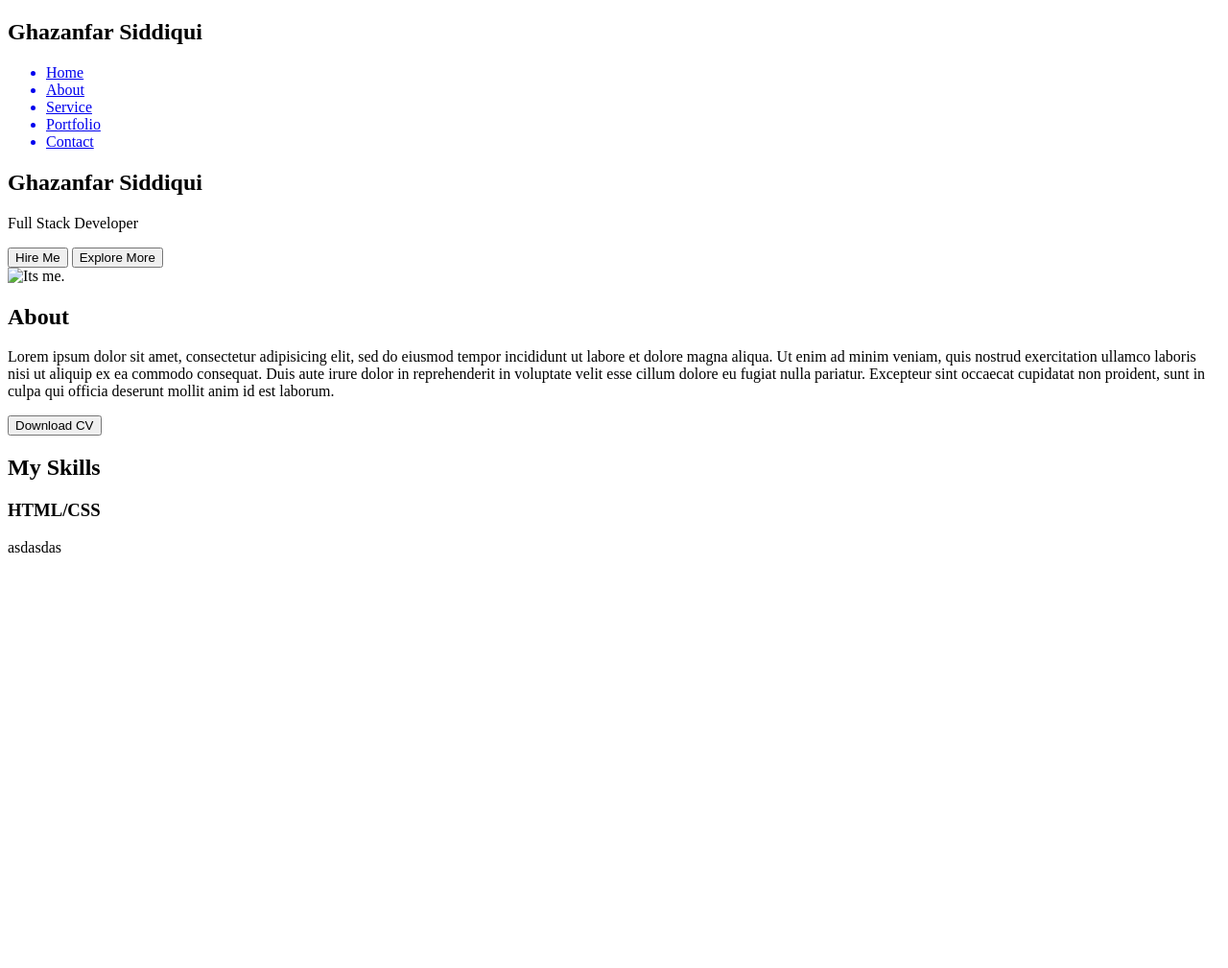
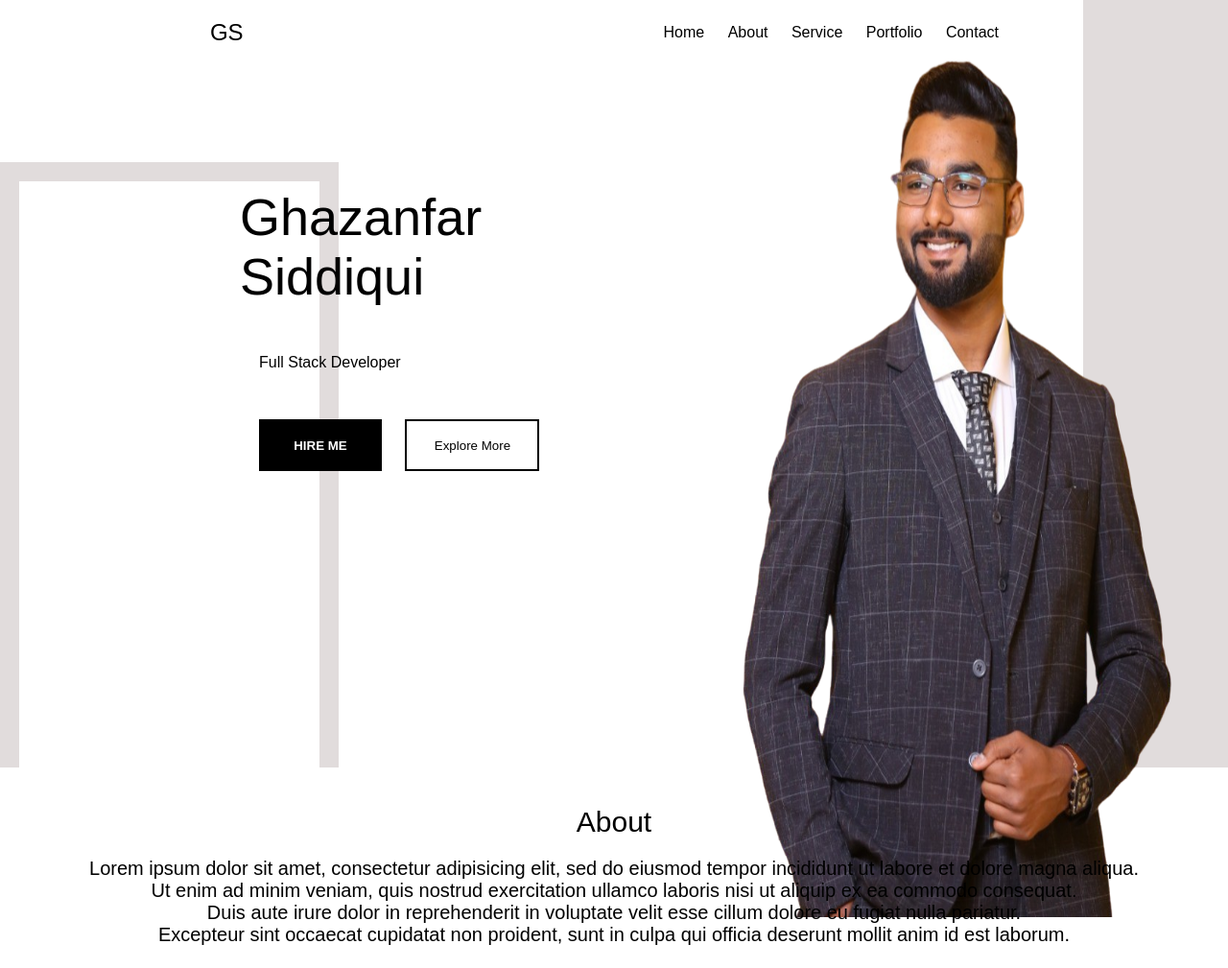
Before and after one commit to smazy/project-portfolio-2, a plain HTML site: page index.html in a window 1280 px wide. Shown: the top 1009 px of the page at 96% size. Before the commit the page ends 800 px from the top, so only its background shows below. Drawn offline with Linux system fonts and the light colour scheme; a web font is replaced by a local one.

Commit message:
added new hero interface

```diff
--- a/index.html
+++ b/index.html
@@ -2,14 +2,13 @@
 <html lang="en" dir="ltr">
   <head>
     <meta charset="utf-8">
-    <title></title>
+    <title>Ghazanfar Siddiqui - Software Engineer</title>
+    <link rel="stylesheet" href="./styles/styles.css">
   </head>
   <body>
     <section class="container">
       <div class="Nav-container">
-      <div class="logo">
-        <h1>Ghazanfar Siddiqui</h1>
-      </div>
+        <span><h1>GS</h1></span>
       <div class="navigation">
         <ul>
           <a href="#"><li>Home</li></a>
@@ -20,24 +19,28 @@
         </ul>
       </div>
       </div>
+      <div class="hero-container">
       <div class="hero-text">
         <h1>Ghazanfar Siddiqui</h1>
         <p>Full Stack Developer</p>
-        <button>Hire Me</button>
-        <button>Explore More</button>
+        <div class="buttons">
+          <button class="full">Hire Me</button>
+          <button class="outlined-btn">Explore More</button>
+        </div>
       </div>
       <div class="hero-image">
-        <img src="#" alt="Its me.">
+        <img src="./images/hero-img.png" alt="Its me.">
+      </div>
       </div>
     </section>
     <section class="About">
       <div class="About-text">
-        <h2>About</h2>
-        <p>Lorem ipsum dolor sit amet, consectetur adipisicing elit, sed do eiusmod tempor incididunt ut labore et dolore magna aliqua.
-          Ut enim ad minim veniam, quis nostrud exercitation ullamco laboris nisi ut aliquip ex ea commodo consequat.
-          Duis aute irure dolor in reprehenderit in voluptate velit esse cillum dolore eu fugiat nulla pariatur.
+        <h1>About</h1>
+        <p>Lorem ipsum dolor sit amet, consectetur adipisicing elit, sed do eiusmod tempor incididunt ut labore et dolore magna aliqua. <br>
+          Ut enim ad minim veniam, quis nostrud exercitation ullamco laboris nisi ut aliquip ex ea commodo consequat.<br>
+          Duis aute irure dolor in reprehenderit in voluptate velit esse cillum dolore eu fugiat nulla pariatur.<br>
           Excepteur sint occaecat cupidatat non proident, sunt in culpa qui officia deserunt mollit anim id est laborum.</p>
-          <button>Download CV</button>
+          <button class="full">Download CV</button>
       </div>
       <div class="Skills">
         <h1>My Skills</h1>
@@ -49,5 +52,70 @@
         </div>
       </div>
     </section>
+    <section class="paralax">
+        <div class="parrallax"></div>
+        <div class="services">
+            <h1>What I Do?</h1>
+            <div class="service-item">
+                <i class="material-icons"></i>
+                <h2>Front-End</h2>
+                <p>Lorem ipsum dolor sit amet, consectetur adipisicing elit, sed do eiusmod tempor incididunt ut labore et dolore magna aliqua.
+                  Ut enim ad minim veniam, quis nostrud exercitation ullamco laboris nisi ut aliquip ex ea commodo consequat.
+                  Duis aute irure dolor in reprehenderit in voluptate velit esse cillum dolore eu fugiat nulla pariatur.
+                  Excepteur sint occaecat cupidatat non proident, sunt in culpa qui officia deserunt mollit anim id est laborum.</p>
+            </div>
+            <div class="service-item">
+                <i class="material-icons"></i>
+                <h2>Front-End</h2>
+                <p>Lorem ipsum dolor sit amet, consectetur adipisicing elit, sed do eiusmod tempor incididunt ut labore et dolore magna aliqua.
+                  Ut enim ad minim veniam, quis nostrud exercitation ullamco laboris nisi ut aliquip ex ea commodo consequat.
+                  Duis aute irure dolor in reprehenderit in voluptate velit esse cillum dolore eu fugiat nulla pariatur.
+                  Excepteur sint occaecat cupidatat non proident, sunt in culpa qui officia deserunt mollit anim id est laborum.</p>
+            </div>
+            <div class="service-item">
+                <i class="material-icons"></i>
+                <h2>Front-End</h2>
+                <p>Lorem ipsum dolor sit amet, consectetur adipisicing elit, sed do eiusmod tempor incididunt ut labore et dolore magna aliqua.
+                  Ut enim ad minim veniam, quis nostrud exercitation ullamco laboris nisi ut aliquip ex ea commodo consequat.
+                  Duis aute irure dolor in reprehenderit in voluptate velit esse cillum dolore eu fugiat nulla pariatur.
+                  Excepteur sint occaecat cupidatat non proident, sunt in culpa qui officia deserunt mollit anim id est laborum.</p>
+            </div>
+        </div>
+    </section>
+    <<section class="recent-work">
+      <h1>My Recent Work</h1>
+      <div class="grid-container">
+          <div class="grid-item">
+            <img src="#" alt="">
+            <h3>Hello World</h3>
+            <a href="#"><i></i></a>
+            <a href="#"><i></i></a>
+          </div>
+          <div class="grid-item">
+              <img src="#" alt="">
+              <h3>Hello World</h3>
+              <a href="#"><i></i></a>
+              <a href="#"><i></i></a>
+          </div>
+          <div class="grid-item">
+              <img src="#" alt="">
+              <h3>Hello World</h3>
+              <a href="#"><i></i></a>
+              <a href="#"><i></i></a>
+          </div>
+      </div>
+    </section>
+    <section class="contact">
+      <form class="" action="index.html" method="post">
+        dasdsdasd
+      </form>
+    </section>
+    <footer>
+      <a href="#"><i></i></a>
+      <a href="#"><i></i></a>
+      <a href="#"><i></i></a>
+      <a href="#"><i></i></a>
+      <p>2045 All Rights Reserved</p>
+    </footer>
   </body>
 </html>
--- a/styles/styles.css
+++ b/styles/styles.css
@@ -0,0 +1,110 @@
+@import url('https://fonts.googleapis.com/css2?family=Muli:wght@400;500;700&display=swap');
+
+* {
+  margin: 0;
+  padding: 0;
+  box-sizing: border-box;
+  font-family: 'Muli', sans-serif;
+  font-weight: 400;
+}
+.container {
+  height: 100vh;
+  background-image: url("../images/background-img.png");
+}
+.Nav-container {
+  display: flex;
+  justify-content: space-around;
+  padding: 20px 0px 20px 0px;
+  align-items: center;
+}
+.Nav-container span {
+  color: black;
+}
+.navigation ul {
+  display: inline-block;
+  list-style-type: none;
+
+}
+.navigation ul a {
+  padding-right: 20px;
+}
+.navigation ul a li {
+  display: inline-block;
+  color: black;
+}
+.navigation ul a:hover {
+  border-bottom: 2px solid black;
+}
+.hero-container {@import url('https://fonts.googleapis.com/css2?family=Muli:wght@400;500;700&display=swap');
+  display: flex;
+  justify-content: space-around;
+  height: 500px;
+  align-items: center;
+}
+.hero-image img {
+  width: 100%;
+  height: 1279px;
+}
+.hero-text {
+  margin-left: 200px;
+}
+.hero-text h1 {
+  padding: 50px;
+  font-size: 54px ;
+}
+.hero-text p {
+  padding-left: 70px;
+}
+.buttons {
+  margin-left: 70px;
+  margin-top: 50px;
+}
+.About-text button {
+  margin: 30px;
+  width: 200px;
+  font-weight: bold;
+  cursor: pointer;
+}
+.full {
+  color: white;
+  background-color: black;
+  border: 2px solid black;
+  width: 128px;
+  height: 54px;
+  margin-right: 20px;
+  text-transform: uppercase;
+  font-weight: bold;
+  cursor: pointer;
+}
+.outlined-btn {
+  border: 2px solid black;
+  background-color: white;
+  color: black;
+  width: 140px;
+  height: 54px;
+  font-weight: 500;
+  cursor: pointer;
+}
+.outlined-btn:hover {
+  background-color: black;
+  color: white;
+  border: none;
+}
+.About {
+  height: 100vh;
+  display: flex;
+  width: 100%;
+  flex-direction: column;
+  text-align: center;
+  padding: 20px;
+}
+.About-text h1 {
+  padding: 20px;
+  font-size: 30px;
+  text-transform: capitalize;
+  font-weight: 500;
+}
+.About-text p {
+  font-size: 20px;
+  padding-bottom: 20px;
+}
```
Also changed, not shown: images/background-img.png (added), images/hero-img.png (added).
